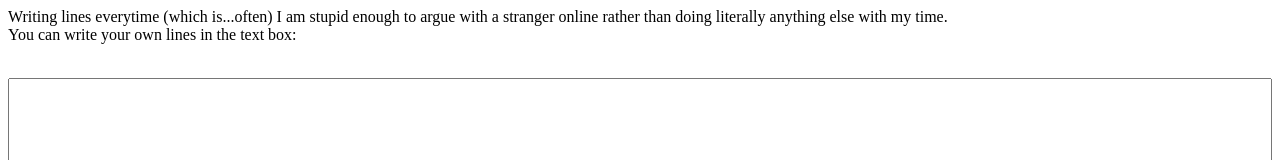
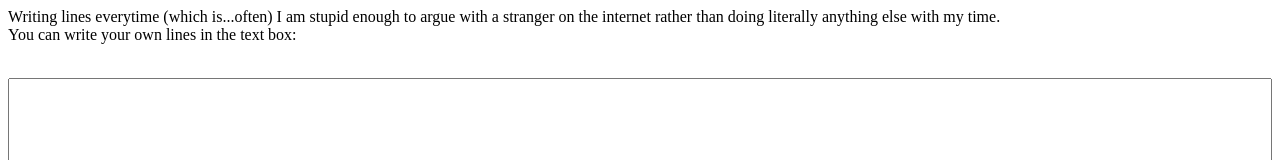
Before and after one commit to dmkgll/strangers, a plain HTML site: page index.html in a window 1280 px wide. Shown: the top 160 px of the page. Drawn offline with Linux system fonts and the light colour scheme.

Commit message:
Update index.html

```diff
--- a/index.html
+++ b/index.html
@@ -31,7 +31,7 @@
 <body>
 
 <p>
-	Writing lines everytime (which is...often) I am stupid enough to argue with a stranger online rather than doing literally anything else with my time.</br>
+	Writing lines everytime (which is...often) I am stupid enough to argue with a stranger on the internet rather than doing literally anything else with my time.</br>
 	You can write your own lines in the text box:</p></br>
 
 <textarea cols="40"></textarea>
```
